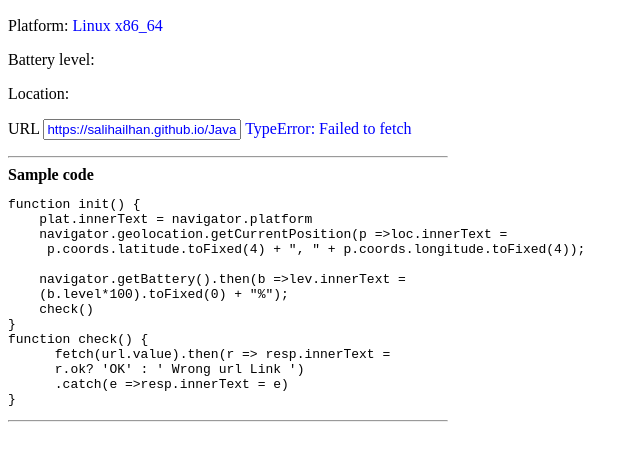
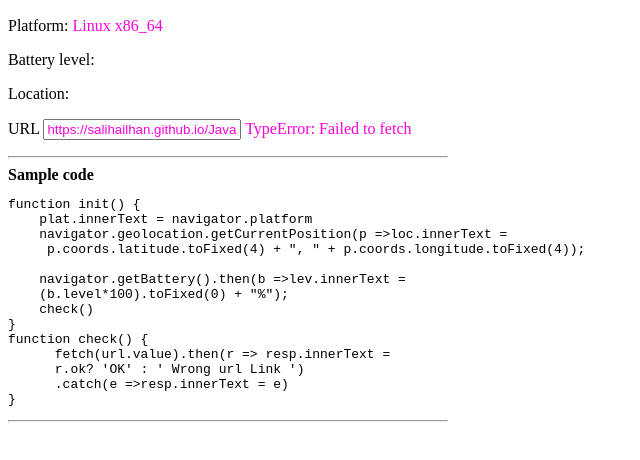
Before and after one commit to salihailhan/JavaScript-APIs, a plain HTML site: page CW4/index.html in a window 1280 px wide. Shown: the part 50-510 px from the top of the page, without its empty margins (0-640 px from the left). Drawn offline with Linux system fonts and the light colour scheme; no server answers.

Commit message:
CW4 update

```diff
--- a/CW4/index.html
+++ b/CW4/index.html
@@ -9,7 +9,7 @@
   <style> /* CSS comment */
     body { max-width: 440px; }
     #url { width: 190px; }
-    span, #url { color: blue; }
+    span, #url { color: rgb(255, 0, 217); }
   </style>
 </head>
 
```
